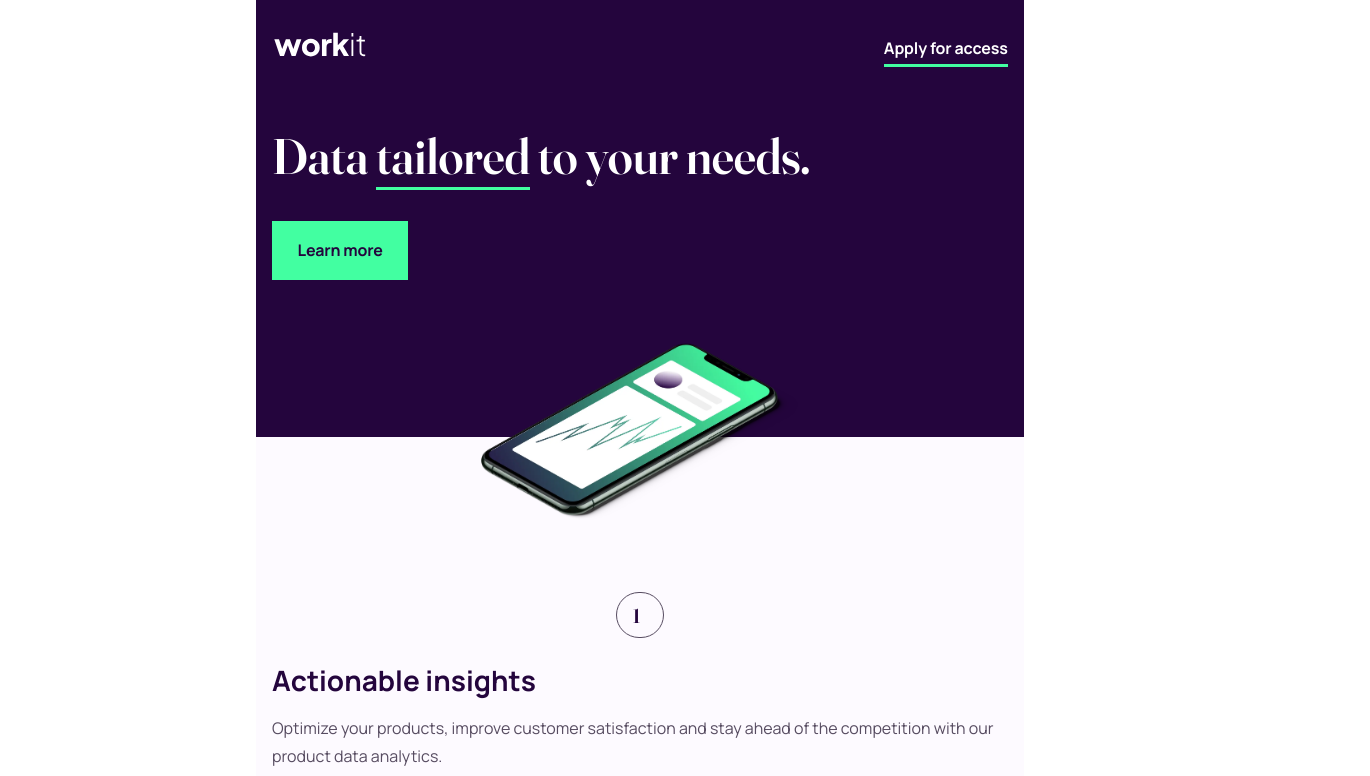
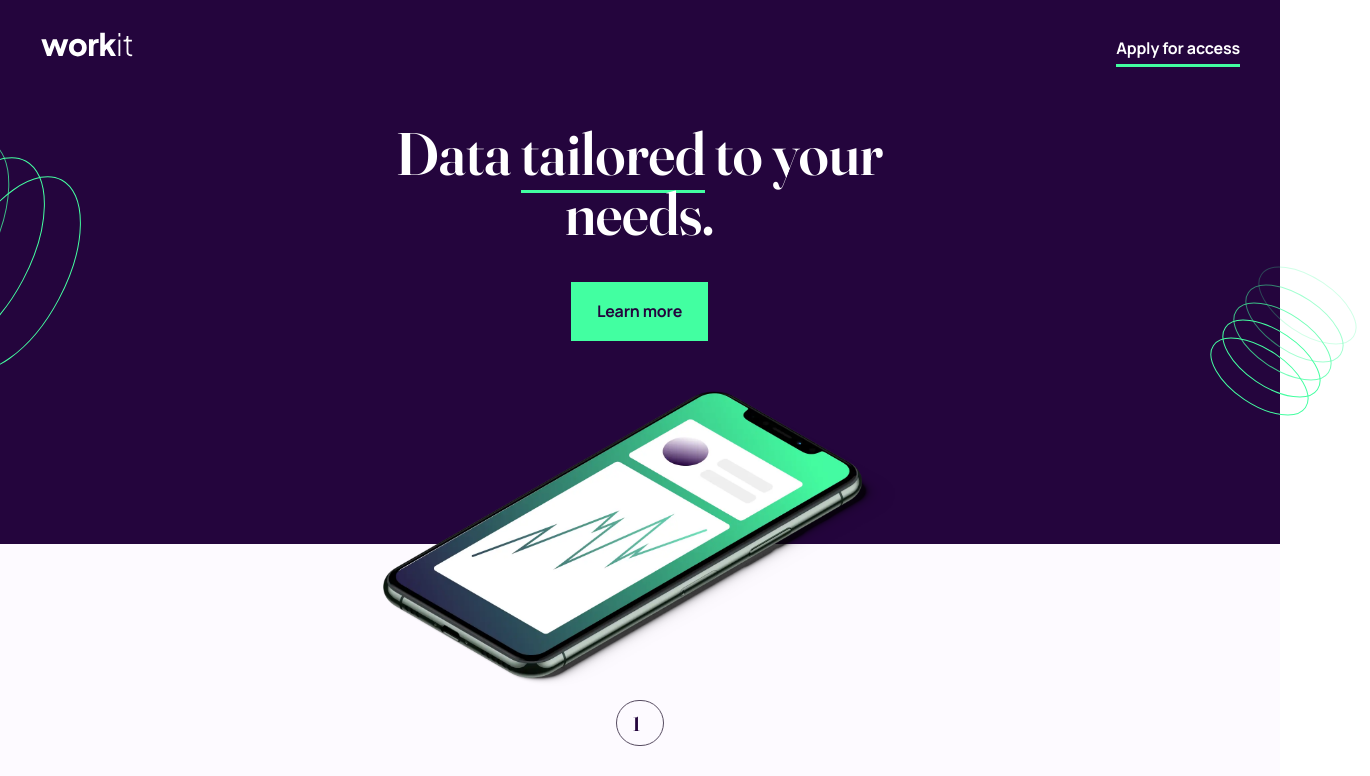
Before and after one commit to rupali317/workit-landing-page, a React (Create React App) app: page / in a window 1280 px wide. Shown: the top 776 px of the page, 1370 px wide, since content can reach past the window. Built offline with nearby package versions, Linux system fonts and the light colour scheme.

Commit message:
Working on the tablet introduction section styling

```diff
--- a/src/components/Introduction/Introduction.jsx
+++ b/src/components/Introduction/Introduction.jsx
@@ -3,7 +3,7 @@ import * as IntroductionStyles from "../../styles/Introduction.style";
 
 export const Introduction = () => {
   return (
-    <section id="introduction-section">
+    <IntroductionStyles.IntroductionSection id="introduction-section">
       <IntroductionStyles.Header>
         <a href="#introduction-section">
           <img
@@ -16,6 +16,11 @@ export const Introduction = () => {
         </a>
         <button className="secondary-button">Apply for access</button>
       </IntroductionStyles.Header>
+      <IntroductionStyles.SpiralDecorationLeft
+        src="/assets/images/bg-pattern-1.svg"
+        alt=""
+        role="presentation"
+      />
       <IntroductionStyles.MainHeading>
         Data <u>tailored</u> to your needs.
       </IntroductionStyles.MainHeading>
@@ -32,8 +37,13 @@ export const Introduction = () => {
         width="317.91"
         height="176.91"
       />
+      <IntroductionStyles.SpiralDecorationRight
+        src="/assets/images/bg-pattern-2.svg"
+        alt=""
+        role="presentation"
+      />
       {/* <CurvedPathEffect /> */}
-    </section>
+    </IntroductionStyles.IntroductionSection>
   );
 };
 
--- a/src/styles/AccessInvitation.style.jsx
+++ b/src/styles/AccessInvitation.style.jsx
@@ -42,6 +42,7 @@ export const InvitationCard = styled.section`
     max-width: 32.125rem; // 514px
     margin-left: auto;
     margin-bottom: var(--space-m-5);
+    position: relative;
 
     button {
       margin-top: var(--space-none);
--- a/src/styles/Global.style.jsx
+++ b/src/styles/Global.style.jsx
@@ -272,15 +272,10 @@ export const DefaultStyles = createGlobalStyle`
         padding: var(--space-l-4) var(--space-xs-6) var(--space-m-3) var(--space-xs-5);
     }
 
-    #introduction-section {
-        background-color: var(--color-primary-1);
-        padding: var(--space-base-1) var(--space-xs-6) var(--space-l-5) var(--space-xs-5);
-    }
-
     @media (min-width: ${TABLET_WIDTH}) {
         body {
             text-align: left;
-            max-width: 48rem; // 768px
+            min-width: 48rem; // 768px
         }
     }
 `;
--- a/src/styles/Introduction.style.jsx
+++ b/src/styles/Introduction.style.jsx
@@ -1,8 +1,42 @@
 import { styled } from "styled-components";
+import { TABLET_WIDTH } from "../constants/Breakpoints";
 
 export const Header = styled.header`
   display: flex;
   justify-content: space-between;
+`;
+
+export const IntroductionSection = styled.section`
+  background-color: var(--color-primary-1);
+  padding: var(--space-base-1) var(--space-xs-6) var(--space-l-5)
+    var(--space-xs-5);
+  text-align: center;
+
+  @media (min-width: ${TABLET_WIDTH}) {
+    padding: var(--space-base-1) var(--space-base-4) var(--space-xl-3)
+      var(--space-base-3);
+  }
+`;
+
+export const SpiralDecorationLeft = styled.img`
+  display: none;
+
+  @media (min-width: ${TABLET_WIDTH}) {
+    display: block;
+    position: absolute;
+    transform: translate(-79%, 10px);
+  }
+`;
+
+export const SpiralDecorationRight = styled.img`
+  display: none;
+
+  @media (min-width: ${TABLET_WIDTH}) {
+    display: block;
+    position: absolute;
+    right: 0;
+    transform: translate(52%, -50%);
+  }
 `;
 
 export const MainHeading = styled.h1`
@@ -11,10 +45,20 @@ export const MainHeading = styled.h1`
   line-height: var(--line-height-m-1);
   margin-top: var(--space-m-2);
   text-wrap: initial;
+  max-width: 21.4375rem; /* 343px */
+  margin-left: auto;
+  margin-right: auto;
 
   u {
     text-decoration: none;
     border-bottom: var(--border-width-l) solid var(--color-secondary-1);
+  }
+
+  @media (min-width: ${TABLET_WIDTH}) {
+    font-size: var(--font-size-l-2);
+    line-height: var(--line-height-l-1);
+    margin-top: var(--space-base-7);
+    max-width: 35.8125rem; //573px
   }
 `;
 
@@ -23,10 +67,20 @@ export const Link = styled.a`
   min-width: 8.3125rem; /* 133px */
   margin-top: var(--space-base-4);
   display: inline-block;
+
+  @media (min-width: ${TABLET_WIDTH}) {
+    margin-top: var(--space-base-3);
+  }
 `;
 
 export const HeroImage = styled.img`
   position: absolute;
   transform: translate(-50%, 36%);
   left: 50%;
+
+  @media (min-width: ${TABLET_WIDTH}) {
+    transform: translate(-50%, 17%);
+    width: 32.125rem; // 514px
+    height: 18.5rem; // 296px
+  }
 `;
```
